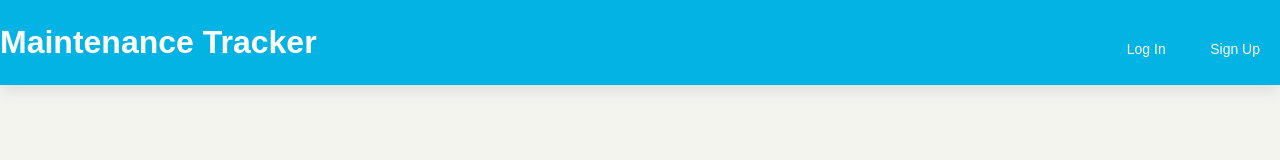
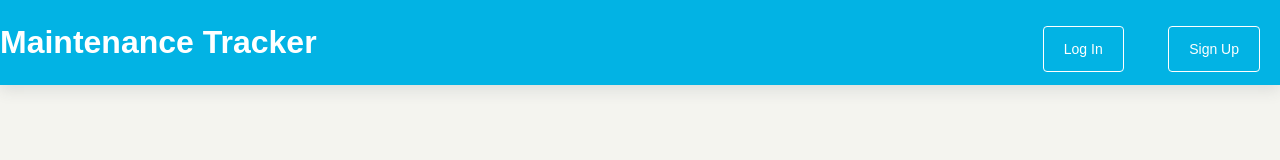
Before and after one commit to lytes20/Maintenance-Tracker, a plain HTML site: page UI/index.html in a window 1280 px wide. Drawn offline with Linux system fonts and the light colour scheme.

Commit message:
add border to the nav link elements

```diff
--- a/UI/css/style.css
+++ b/UI/css/style.css
@@ -32,7 +32,8 @@ input[type=text], input[type=password] {
 }
 .main_nav_menu ul li a{
     letter-spacing: 0; font-size: .875rem; text-transform: capitalize; height: 2.25rem;
-    font-weight: 400; margin-left: 2.5rem; line-height: 1.9375rem; color: white;
+    font-weight: 400; margin-left: 2.5rem; line-height: 1.9375rem; color: white; border: 1px solid white;
+    border-radius: 4px; padding: 14px 20px;
 }
 input[type = "submit"] {
     background-color: #02b3e4; color: white; padding: 14px 20px; margin: 8px 0; border: none;
```
